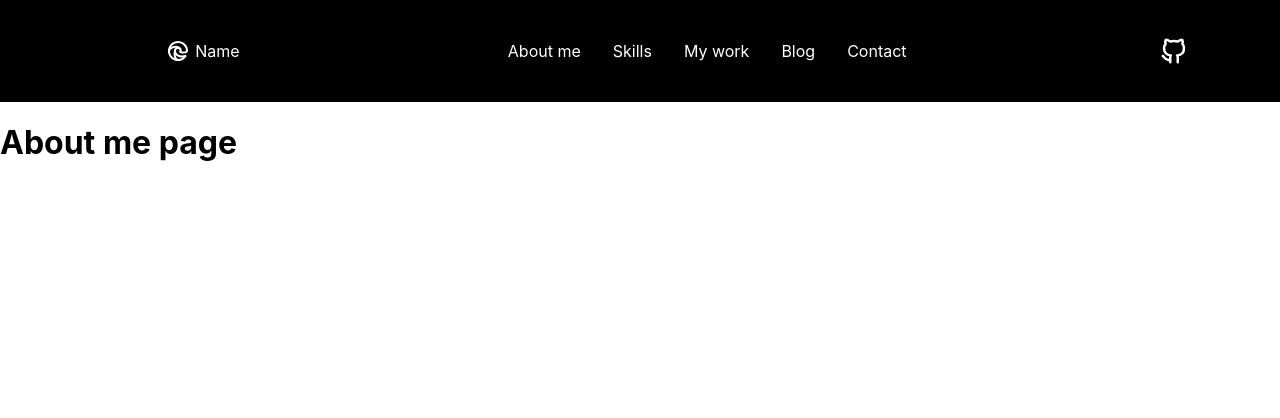
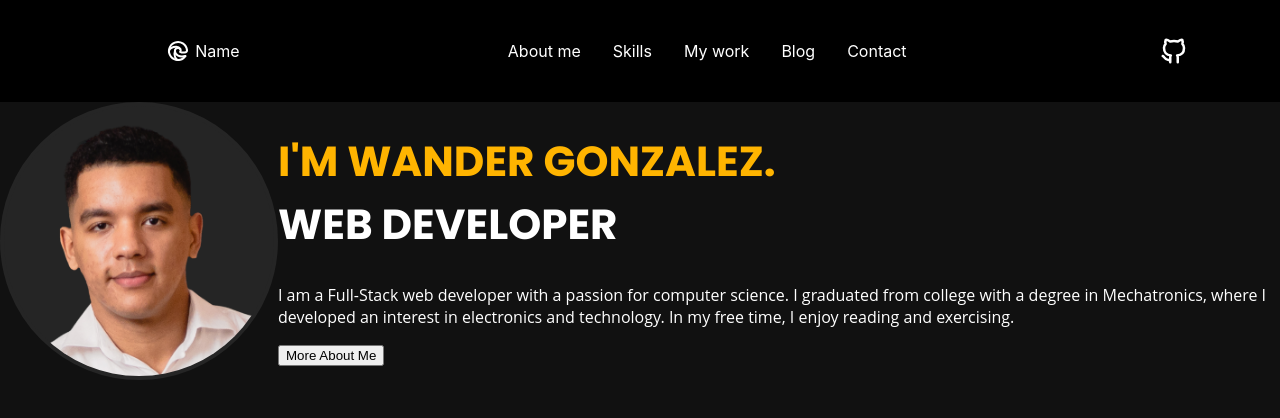
Before and after one commit to wandergithub/w-portfolio, a React (Create React App) app: page / in a window 1280 px wide. Shown: the top 418 px of the page. Built offline with nearby package versions, Linux system fonts and the light colour scheme.

Commit message:
Add layout, about me page component

```diff
--- a/src/components/About/About.js
+++ b/src/components/About/About.js
@@ -1,9 +1,27 @@
+import "./About.scss";
+import me from "./assets/me.webp";
 const About = () => {
-    return (
-        <>
-            <h1>About me page</h1>
-        </>
-    )
+  return (
+    <div className="about">
+      <div className="me">
+        <img src={me} />
+      </div>
+      <div>
+        <h1 className="title-1 text-uppercase">
+          i'm Wander gonzalez.
+          <br />
+          <span>Web Developer</span>
+        </h1>
+        <p className="text-p">
+          I am a Full-Stack web developer with a passion for computer science. I
+          graduated from college with a degree in Mechatronics, where I
+          developed an interest in electronics and technology. In my free time,
+          I enjoy reading and exercising.
+        </p>
+        <button> More About Me</button>
+      </div>
+    </div>
+  );
 };
 
 export default About;
--- /dev/null
+++ b/src/components/About/About.scss
@@ -0,0 +1,17 @@
+@import "../shared/general.scss";
+
+.about {
+    display: flex;
+}
+
+.me {
+  img {
+    border: 4px solid #252525;
+    border-radius: 50%;
+    display: block;
+    height: 270px;
+    margin: 0 auto 25px;
+    width: 270px;
+    background-color: #252525;
+  }
+}
--- /dev/null
+++ b/src/components/shared/_general.scss
@@ -0,0 +1,38 @@
+@import url("https://fonts.googleapis.com/css2?family=Poppins:wght@700&display=swap");
+
+/* Colors */
+$primary-color: #ffb400;
+$secondary-color: #666;
+$basic-color: white;
+$background-color: #111;
+
+// Margins
+
+// Fonts size
+$title-1: 42px;
+$text: 16px;
+
+// Fonts
+$font-1: "Poppins", sans-serif;
+$font-2: "Open Sans", sans-serif;
+
+.title-1 {
+  font-family: $font-1;
+  font-size: $title-1;
+  color: $primary-color;
+
+  span {
+    color: $basic-color;
+  }
+}
+
+.text-p {
+    font-family: $font-2;
+    font-size: $text;
+    color: $basic-color;
+
+}
+
+.text-uppercase {
+  text-transform: uppercase !important;
+}
--- a/src/index.css
+++ b/src/index.css
@@ -1,4 +1,5 @@
 body {
+  background-color: #111;
   margin: 0;
   font-family: -apple-system, BlinkMacSystemFont, 'Segoe UI', 'Roboto', 'Oxygen',
     'Ubuntu', 'Cantarell', 'Fira Sans', 'Droid Sans', 'Helvetica Neue',
```
Also changed, not shown: src/components/About/assets/me.webp (added).
